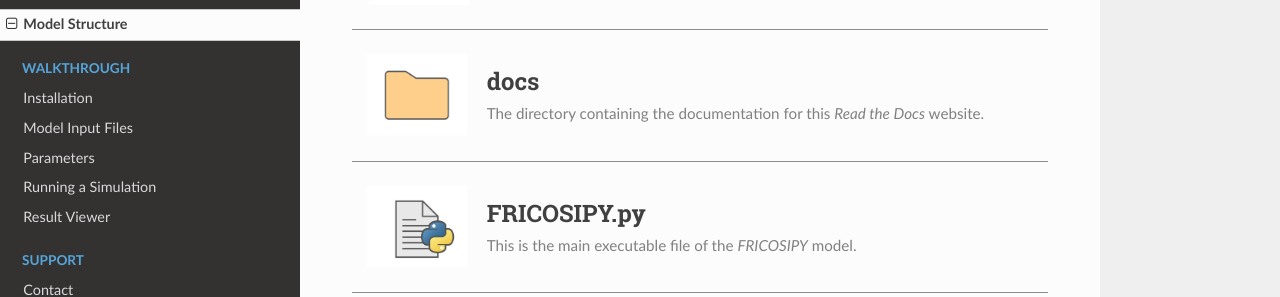
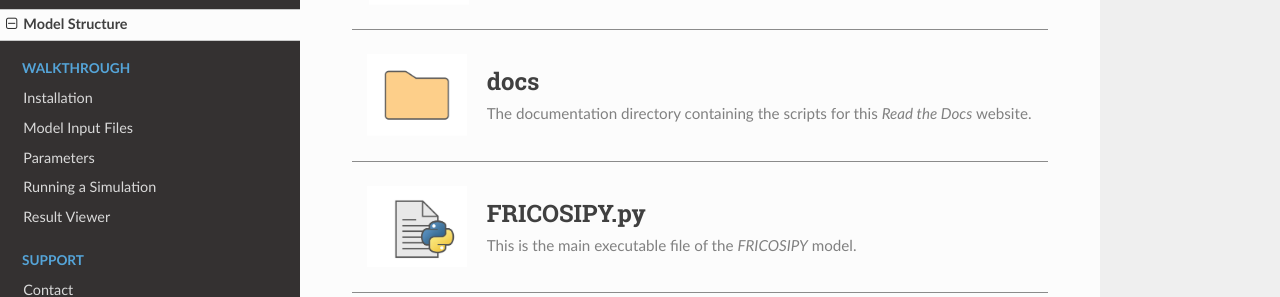
Before and after one commit to MarcusGastaldello/FRICOSIPY, an MkDocs documentation site: the page built from docs/model_structure.md, in a window 1280 px wide and 900 px high. Shown: the part 441-738 px from the top of the window. Built offline with MkDocs 1.6.1, drawn with Linux system fonts in a browser that asks for light colours.

Commit message:
Update model_structure.md

```diff
--- a/docs/model_structure.md
+++ b/docs/model_structure.md
@@ -36,7 +36,7 @@
 
 <hr style="height:1px; background-color:#8b8b8b; border:none;" />
 
-<div style="display: table; width: 100%; margin-bottom: 25px; padding-left: 15px;"><div style="display: table-cell; vertical-align: middle; width: 115px;"><img src="https://github.com/MarcusGastaldello/FRICOSIPY/raw/main/docs/icons/Folder.png" width="100" style="display: block;"></div><div style="display: table-cell; vertical-align: middle; padding-left: 5px;"><h2 style="margin: 0; padding: 0;">docs</h2><div style="margin-top: 8px;"><span style="color: gray; font-size: 0.95em;">The directory containing the documentation for this <i>Read the Docs</i> website. </span></div></div></div>
+<div style="display: table; width: 100%; margin-bottom: 25px; padding-left: 15px;"><div style="display: table-cell; vertical-align: middle; width: 115px;"><img src="https://github.com/MarcusGastaldello/FRICOSIPY/raw/main/docs/icons/Folder.png" width="100" style="display: block;"></div><div style="display: table-cell; vertical-align: middle; padding-left: 5px;"><h2 style="margin: 0; padding: 0;">docs</h2><div style="margin-top: 8px;"><span style="color: gray; font-size: 0.95em;">The documentation directory containing the scripts for this <i>Read the Docs</i> website. </span></div></div></div>
 
 <hr style="height:1px; background-color:#8b8b8b; border:none;" />
 
```
